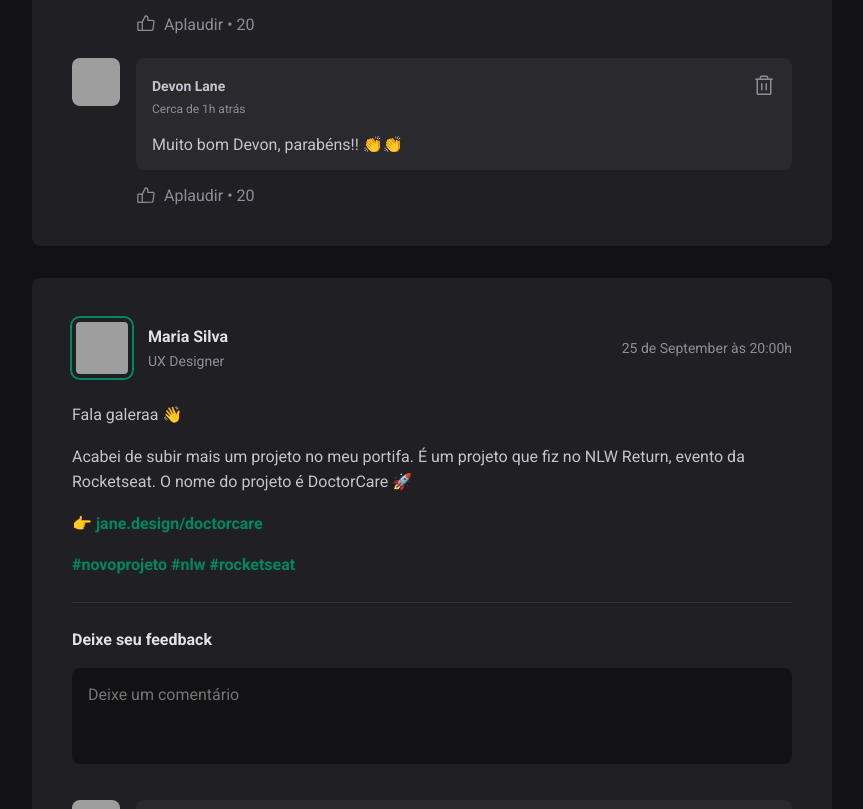
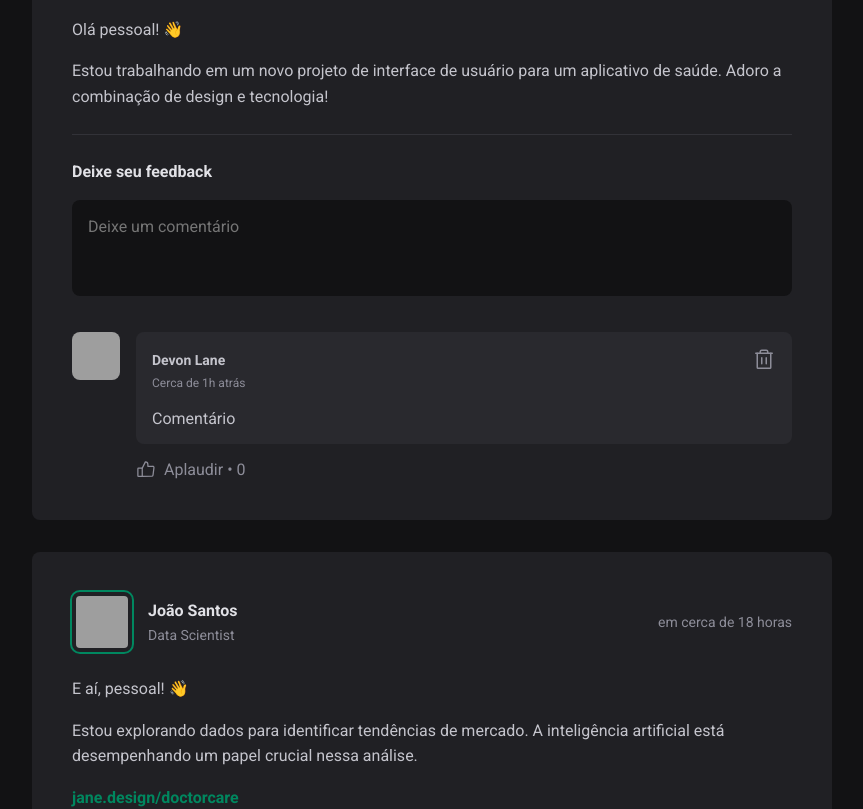
Before and after one commit to pdro-lucas/ignite-reactjs, a React (Vite) app in the folder ignite-feed/: page / in a window 1280 px wide. Shown: the part 920-1729 px from the top of the page, without its empty margins (352-1215 px from the left). Built offline with nearby package versions, Linux system fonts and the light colour scheme; grey boxes are pictures that could not be loaded; the HTML template or start-up script is replaced by a standard one.

Commit message:
feat: add dinamic interactions

```diff
--- a/ignite-feed/package.json
+++ b/ignite-feed/package.json
@@ -10,6 +10,7 @@
     "preview": "vite preview"
   },
   "dependencies": {
+    "@formkit/auto-animate": "^0.8.0",
     "date-fns": "^2.30.0",
     "phosphor-react": "^1.4.1",
     "react": "^18.2.0",
--- a/ignite-feed/src/App.jsx
+++ b/ignite-feed/src/App.jsx
@@ -66,6 +66,10 @@ const posts = [
         type: 'paragraph',
         content:
           'Estou explorando dados para identificar tendências de mercado. A inteligência artificial está desempenhando um papel crucial nessa análise.',
+      },
+      {
+        type: 'link',
+        content: 'jane.design/doctorcare',
       },
     ],
     publishedAt: new Date('2023-09-25 20:00:00'),
--- a/ignite-feed/src/components/Comment.jsx
+++ b/ignite-feed/src/components/Comment.jsx
@@ -1,8 +1,20 @@
+/* eslint-disable react/prop-types */
+import { useState } from 'react';
 import { ThumbsUp, Trash } from 'phosphor-react';
 import styles from './Comment.module.css';
 import { Avatar } from './Avatar';
 
-export function Comment() {
+export function Comment({ content, onDeleteComment }) {
+  const [likeCount, setLikeCount] = useState(0);
+
+  function handleDeleteComment() {
+    onDeleteComment(content);
+  }
+
+  function handleLikeComment() {
+    setLikeCount(likeCount + 1);
+  }
+
   return (
     <div className={styles.comment}>
       <Avatar hasBorder={false} src="https://github.com/pdro-lucas.png" />
@@ -18,17 +30,17 @@ export function Comment() {
                 Cerca de 1h atrás
               </time>
             </div>
-            <button title="Deletar comentário">
+            <button onClick={handleDeleteComment} title="Deletar comentário">
               <Trash size={24} />
             </button>
           </header>
-          <p>Muito bom Devon, parabéns!! 👏👏</p>
+          <p>{content}</p>
         </div>
 
         <footer>
-          <button>
+          <button onClick={handleLikeComment}>
             <ThumbsUp size={20} />
-            Aplaudir <span>20</span>
+            Aplaudir <span>{likeCount}</span>
           </button>
         </footer>
       </div>
--- a/ignite-feed/src/components/Comment.module.css
+++ b/ignite-feed/src/components/Comment.module.css
@@ -64,6 +64,7 @@
 
 .commentBox footer button {
   background: transparent;
+  outline: none;
   border: 0;
   color: var(--gray-400);
   cursor: pointer;
--- a/ignite-feed/src/components/Post.jsx
+++ b/ignite-feed/src/components/Post.jsx
@@ -1,12 +1,56 @@
 /* eslint-disable react/prop-types */
-import { format } from 'date-fns';
+import { useState } from 'react';
+import { format, formatDistanceToNow } from 'date-fns';
+import { useAutoAnimate } from '@formkit/auto-animate/react';
+
+import ptBR from 'date-fns/locale/pt-BR';
 
 import { Avatar } from './Avatar';
 import { Comment } from './Comment';
+
 import styles from './Post.module.css';
 
-export function Post({ author, publishedAt }) {
-  const publishedDateFormat = format(publishedAt, "d 'de' LLLL 'às' HH:mm'h'");
+export function Post({ author, publishedAt, content }) {
+  const [comments, setComments] = useState(['Comentário']);
+  const [newCommentText, setNewCommentText] = useState('');
+
+  const [parent] = useAutoAnimate();
+
+  const publishedDateFormat = format(publishedAt, "d 'de' LLLL 'às' HH:mm'h'", {
+    locale: ptBR,
+  });
+
+  const publishedDateRelativeToNow = formatDistanceToNow(publishedAt, {
+    locale: ptBR,
+    addSuffix: true,
+  });
+
+  function handleNewCommentChange(event) {
+    event.target.setCustomValidity('');
+    setNewCommentText(event.target.value);
+  }
+
+  function handleNewCommentInvalid(event) {
+    event.target.setCustomValidity('O comentário não pode ser vazio');
+  }
+
+  function handleCreateNewComment(event) {
+    event.preventDefault();
+
+    setComments([...comments, newCommentText]);
+
+    setNewCommentText('');
+  }
+
+  function deleteComment(commentToDelete) {
+    const commentsWithoutDeletedOne = comments.filter((comment) => {
+      return comment !== commentToDelete;
+    });
+
+    setComments(commentsWithoutDeletedOne);
+  }
+
+  const isNewCommentEmpty = newCommentText.length === 0;
 
   return (
     <article className={styles.post}>
@@ -19,40 +63,54 @@ export function Post({ author, publishedAt }) {
           </div>
         </div>
 
-        <time title="25 de Setembro às 00:00h" dateTime="2022-09-25 00:00:00">
-          {publishedDateFormat}
+        <time title={publishedDateFormat} dateTime={publishedAt.toISOString()}>
+          {publishedDateRelativeToNow}
         </time>
       </header>
 
       <div className={styles.content}>
-        <p>Fala galeraa 👋 </p>
-        <p>
-          Acabei de subir mais um projeto no meu portifa. É um projeto que fiz
-          no NLW Return, evento da Rocketseat. O nome do projeto é DoctorCare 🚀
-        </p>
-        <p>
-          👉 <a href="#">jane.design/doctorcare</a>
-        </p>
-        <p>
-          <a href="#">#novoprojeto</a> <a href="#">#nlw</a>{' '}
-          <a href="#">#rocketseat</a>{' '}
-        </p>
+        {content.map((line) => {
+          if (line.type === 'paragraph') {
+            return <p key={line.content}>{line.content}</p>;
+          } else if (line.type === 'link') {
+            return (
+              <p key={line.content}>
+                <a href="#">{line.content}</a>
+              </p>
+            );
+          }
+        })}
       </div>
 
-      <form className={styles.commentForm}>
+      <form onSubmit={handleCreateNewComment} className={styles.commentForm}>
         <strong>Deixe seu feedback</strong>
 
-        <textarea placeholder="Deixe um comentário" />
+        <textarea
+          name="comment"
+          placeholder="Deixe um comentário"
+          value={newCommentText}
+          onChange={handleNewCommentChange}
+          onInvalid={handleNewCommentInvalid}
+          required
+        />
 
         <footer>
-          <button type="submit">Públicar</button>
+          <button type="submit" disabled={isNewCommentEmpty}>
+            Públicar
+          </button>
         </footer>
       </form>
 
-      <div className={styles.commentList}>
-        <Comment />
-        <Comment />
-        <Comment />
+      <div className={styles.commentList} ref={parent}>
+        {comments.map((comment) => {
+          return (
+            <Comment
+              key={comment}
+              content={comment}
+              onDeleteComment={deleteComment}
+            />
+          );
+        })}
       </div>
     </article>
   );
--- a/ignite-feed/src/components/Post.module.css
+++ b/ignite-feed/src/components/Post.module.css
@@ -103,12 +103,17 @@
   transition: background 0.1s linear;
 }
 
-.commentForm button[type='submit']:focus {
+.commentForm button[type='submit']:disabled {
+  opacity: 0.7;
+  cursor: not-allowed;
+}
+
+.commentForm button[type='submit']:focus-visible {
   outline: transparent;
   box-shadow: 0 0 0 2px var(--white);
 }
 
-.commentForm button[type='submit']:hover {
+.commentForm button[type='submit']:not(:disabled):hover {
   background: var(--green-400);
 }
 
--- a/ignite-feed/src/global.css
+++ b/ignite-feed/src/global.css
@@ -14,7 +14,7 @@
   --danger: #f75a68;
 }
 
-:focus {
+:focus-visible {
   outline: transparent;
   box-shadow: 0 0 0 2px var(--green-500);
 }
```
Also changed, not shown: 1 other file (tests, documents, lock files or other folders).
